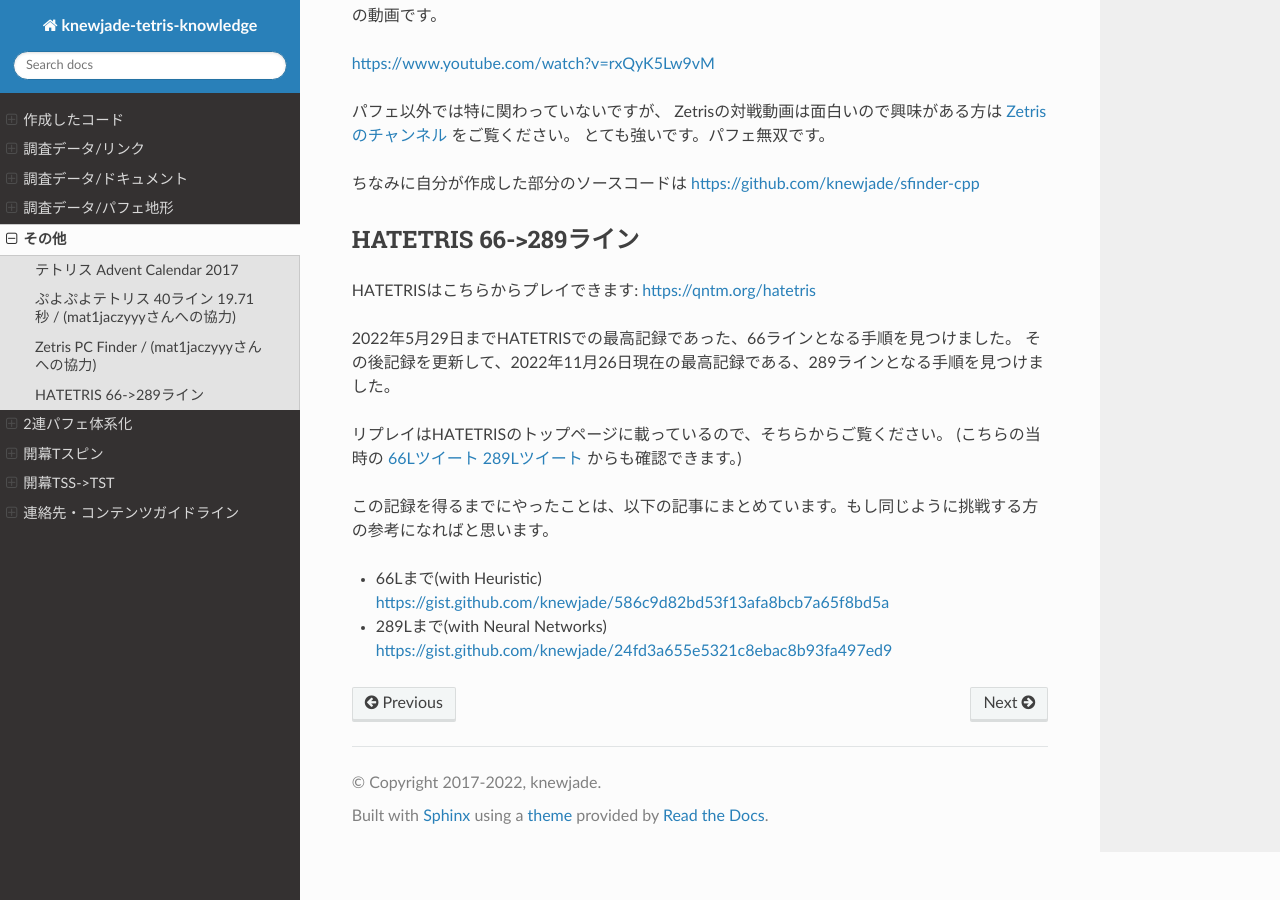
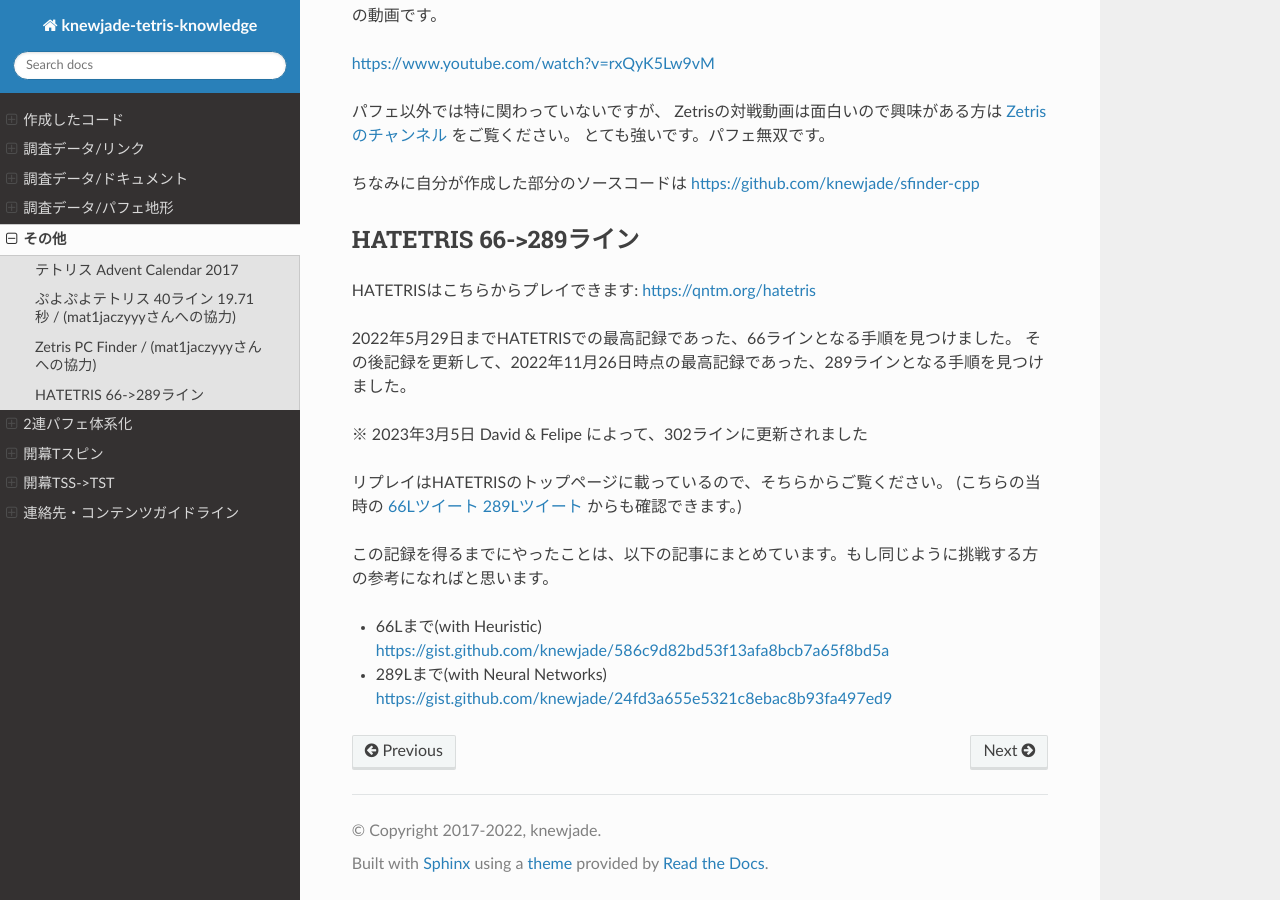
Before and after one commit to knewjade/tetris-knowledge-sphinx, a Sphinx documentation site: the page built from source/other.rst, in a window 1280 px wide and 900 px high, scrolled down 1000 px. Built offline with Sphinx 7.4.7 and the Read the Docs theme 2.0.0, drawn with Linux system fonts in a browser that asks for light colours.

Commit message:
Update other.rst

```diff
--- a/source/other.rst
+++ b/source/other.rst
@@ -55,7 +55,9 @@ HATETRIS 66->289ライン
 HATETRISはこちらからプレイできます: https://qntm.org/hatetris
 
 2022年5月29日までHATETRISでの最高記録であった、66ラインとなる手順を見つけました。
-その後記録を更新して、2022年11月26日現在の最高記録である、289ラインとなる手順を見つけました。
+その後記録を更新して、2022年11月26日時点の最高記録であった、289ラインとなる手順を見つけました。
+
+※ 2023年3月5日 David & Felipe によって、302ラインに更新されました
 
 リプレイはHATETRISのトップページに載っているので、そちらからご覧ください。
 (こちらの当時の `66Lツイート <https://twitter.com/1millim/status/1429774558379216907>`_ `289Lツイート <https://twitter.com/1millim/status/1596350641592733698>`_ からも確認できます。)
```
